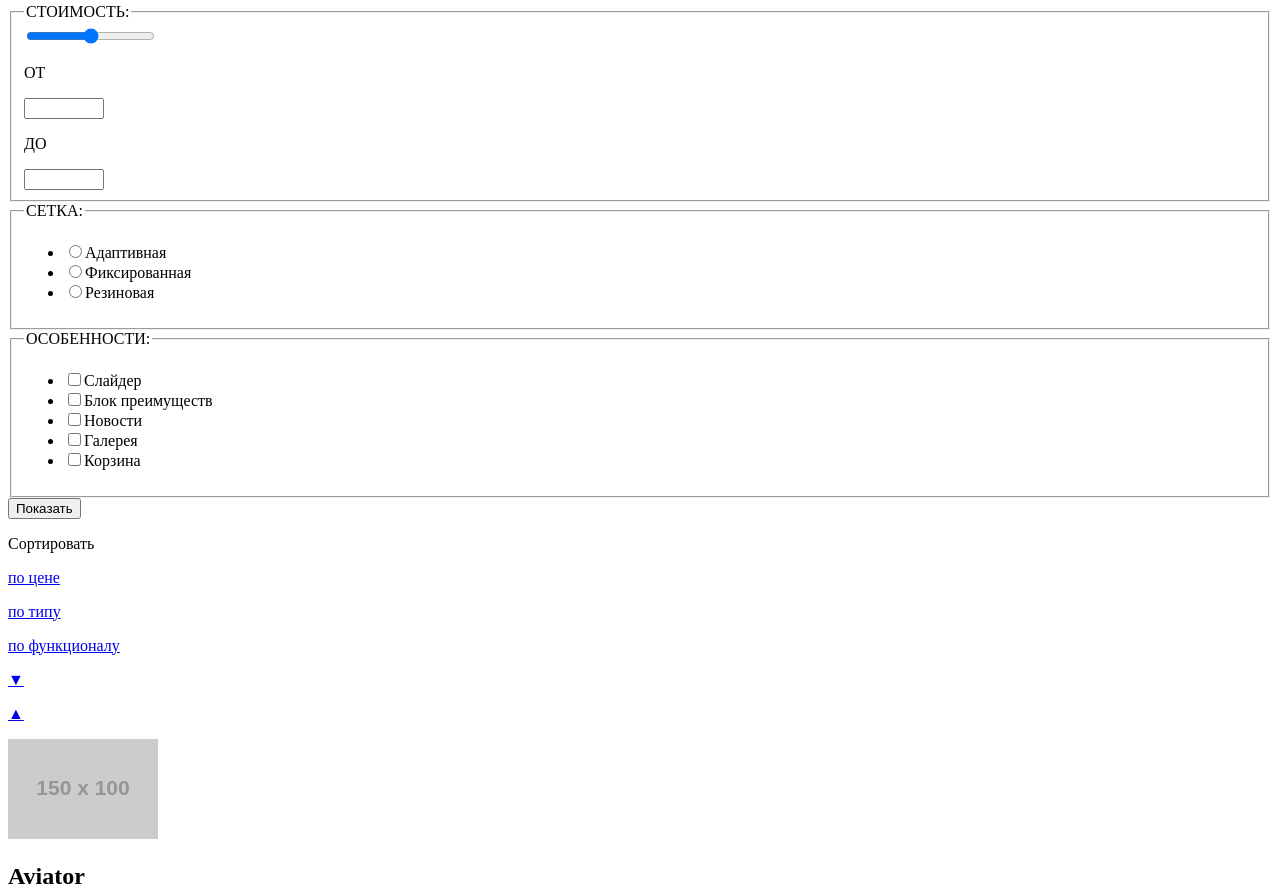
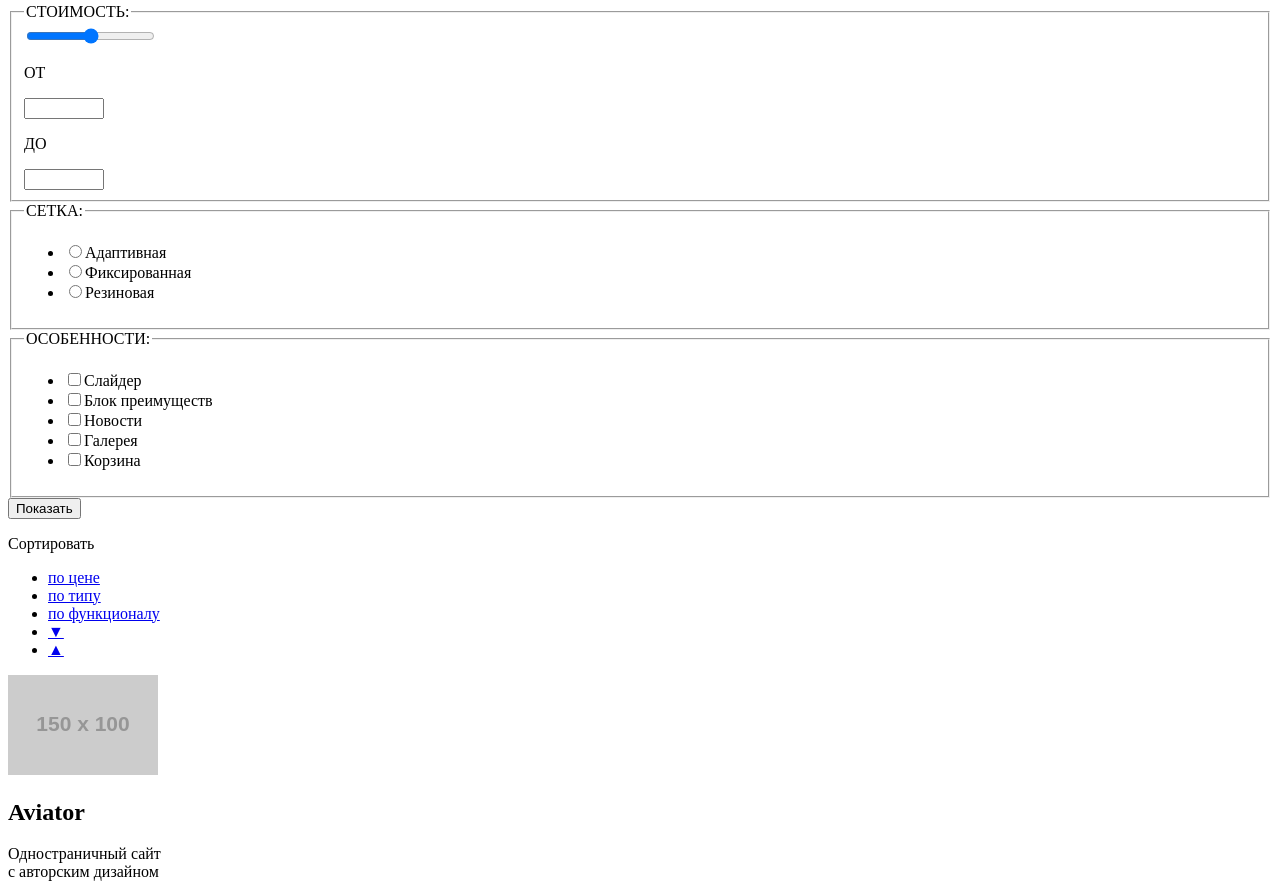
Before and after one commit to amazzis/229900-nerds, a plain HTML site: page catalog.html in a window 1280 px wide. Shown: the part 298-1192 px from the top of the page. Drawn offline with Linux system fonts and the light colour scheme; placeholder pictures from the web are drawn by us.

Commit message:
Правки разметки 2
Ссылки обернуты в список

```diff
--- a/catalog.html
+++ b/catalog.html
@@ -59,11 +59,13 @@
           <div class="items-list">
               <div class="sorting">
                   <p>Сортировать</p>
-                  <p><a href="#">по цене</a></p>
-                  <p><a href="#">по типу</a></p>
-                  <p><a href="#">по функционалу</a></p>
-                  <p><a href="#">&#9660</a></p>
-                  <p><a href="#">&#9650</a></p>
+                  <ul>
+                      <li><a href="#">по цене</a></li>
+                      <li><a href="#">по типу</a></li>
+                      <li><a href="#">по функционалу</a></li>
+                      <li><a href="#">&#9660</a></li>
+                      <li><a href="#">&#9650</a></li>
+                  </ul>
               </div>
               <article class="item">
                   <a href="#"><img src="http://placehold.it/150x100" alt="Aviator"></a>
```
